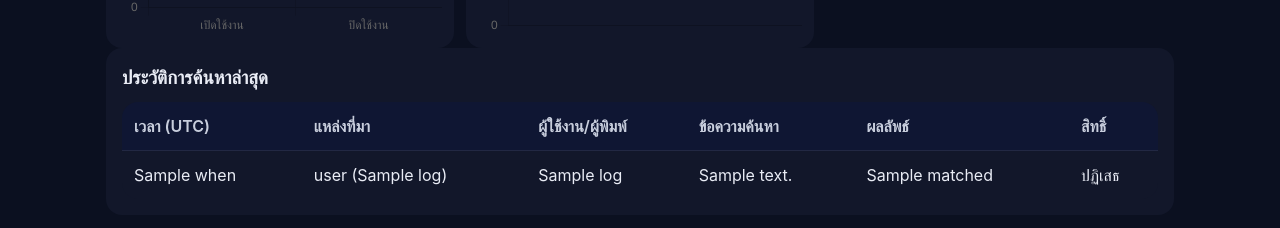
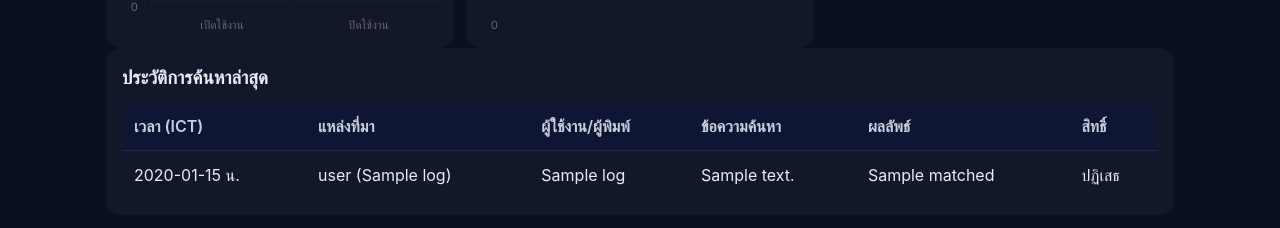
Before and after one commit to mzDeaThly/data_spf, a Flask app: template templates/dashboard.html in a window 1280 px wide. Shown: the part 729-957 px from the top of the page. Run offline with Flask 3, Linux system fonts and the light colour scheme; the template is opened without the code that fills it: most values are stand-ins (such as "Sample title", 1, 10 or a date in 2020); a map, chart or similar area stays blank.

Commit message:
Update dashboard.html

```diff
--- a/templates/dashboard.html
+++ b/templates/dashboard.html
@@ -44,9 +44,9 @@
   <table>
     <thead>
       <tr>
-        <th>เวลา (UTC)</th>
-        <th>แหล่งที่มา</th>          <!-- group/user (ชื่อที่ตั้งค่า) -->
-        <th>ผู้ใช้งาน/ผู้พิมพ์</th>   <!-- ชื่อใน LINE -->
+        <th>เวลา (ICT)</th>         <!-- เดิมเขียนว่า UTC -->
+        <th>แหล่งที่มา</th>        <!-- group/user (ชื่อที่ตั้งค่า) -->
+        <th>ผู้ใช้งาน/ผู้พิมพ์</th> <!-- ชื่อใน LINE -->
         <th>ข้อความค้นหา</th>
         <th>ผลลัพธ์</th>
         <th>สิทธิ์</th>
@@ -56,7 +56,10 @@
     {% for log in recent_logs %}
       {% set st = 'group' if log.source_type in ['group','room'] else 'user' %}
       <tr>
-        <td data-label="เวลา">{{ log.when }}</td>
+        <!-- แปลงเวลาไทย + ฟอร์แมต dd/mm/yyyy HH:MM -->
+        <td data-label="เวลา">
+          {{ (log.when.astimezone(tz_bkk)).strftime('%d/%m/%Y %H:%M') }} น.
+        </td>
 
         <!-- แหล่งที่มา: group/user (ชื่อที่ตั้งค่า) -->
         <td data-label="แหล่งที่มา">
@@ -71,7 +74,7 @@
           {% endif %}
         </td>
 
-        <!-- ผู้ใช้งาน/ผู้พิมพ์: ชื่อใน LINE ถ้าดึงได้, ไม่งั้นย่อ userId -->
+        <!-- ผู้ใช้งาน/ผู้พิมพ์: ชื่อใน LINE ถ้าดึงได้ -->
         <td data-label="ผู้ใช้งาน/ผู้พิมพ์">
           {{ log.actor_display_name or ((log.line_user_id[:6] ~ '...') if log.line_user_id else '-') }}
         </td>
@@ -84,7 +87,6 @@
     </tbody>
   </table>
 </div>
-
 
 
 <script src="https://cdn.jsdelivr.net/npm/chart.js"></script>
```
